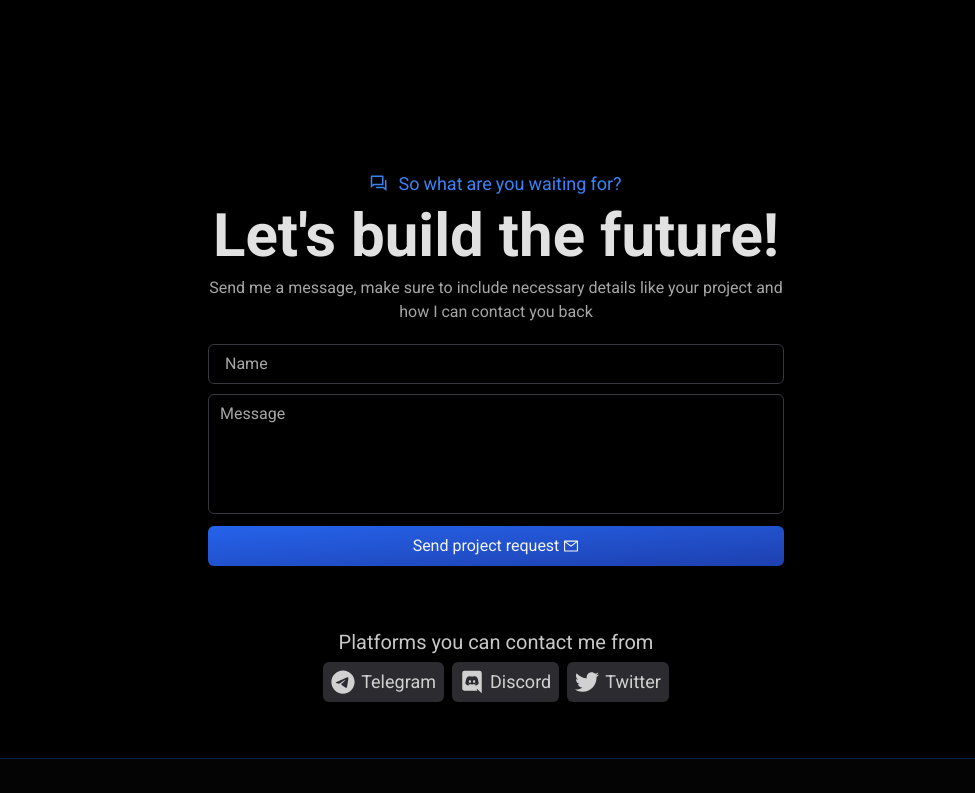
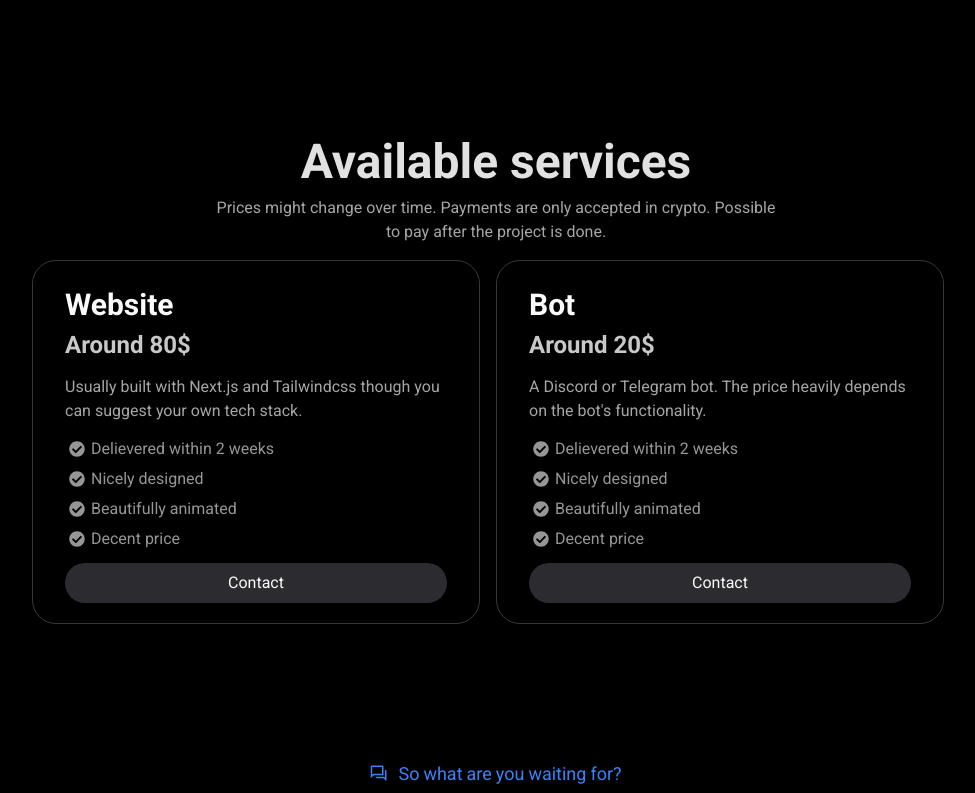
Before and after one commit to Humboorgir/portfolio-v3, a Next.js app: page / in a window 1280 px wide. Shown: the part 3100-3893 px from the top of the page, without its empty margins (144-1119 px from the left). Built offline with nearby package versions, Linux system fonts and the light colour scheme.

Commit message:
feat(home): implement pricing section

```diff
--- a/src/components/home/contact-section/index.tsx
+++ b/src/components/home/contact-section/index.tsx
@@ -0,0 +1 @@
+export { default } from "./contact-section";
--- /dev/null
+++ b/src/components/home/pricing-section/index.tsx
@@ -0,0 +1 @@
+export { default } from "./pricing-section";
--- /dev/null
+++ b/src/components/home/pricing-section/pricing-section.tsx
@@ -0,0 +1,69 @@
+import Container from "@/components/ui/container";
+import Column from "@/components/ui/column";
+import Text from "@/components/ui/text";
+import Row from "@/components/ui/row";
+
+import { FaCheckCircle as Check } from "react-icons/fa";
+import Button from "@/components/ui/button";
+
+const PricingSection = () => {
+  const plans = [
+    {
+      name: "Website",
+      description:
+        "Usually built with Next.js and Tailwindcss though you can suggest your own tech stack.",
+      perks: ["Delievered within 2 weeks", "Nicely designed", "Beautifully animated", "Decent price"],
+      price: "Around 80",
+    },
+    {
+      name: "Bot",
+      description: "A Discord or Telegram bot. The price heavily depends on the bot's functionality.",
+      perks: ["Delievered within 2 weeks", "Nicely designed", "Beautifully animated", "Decent price"],
+      price: "Around 20",
+    },
+  ];
+  return (
+    <Container className="flex flex-col items-center mb-24">
+      <Text className="text-foreground/90" variant="h2">
+        Available services
+      </Text>
+      <Text className="max-w-xl text-center mb-4" variant="p">
+        Prices might change over time. Payments are only accepted in crypto. Possible to pay after the
+        project is done.
+      </Text>
+      <Row className="flex-wrap">
+        {plans.map((plan, i) => {
+          return (
+            <Column
+              items="start"
+              className="border border-ring py-5 px-8 rounded-3xl max-w-md text-left mb-4 md:mb-0 md:mr-4"
+              key={i}>
+              <Text className="mb-0" variant="h3">
+                {plan.name}
+              </Text>
+              <Text className="mb-3 text-xl md:text-2xl text-foreground/80" variant="h3">
+                {plan.price}$
+              </Text>
+              <Text className="mb-3" variant="p">
+                {plan.description}
+              </Text>
+              {plan.perks.map((perk, i) => {
+                return (
+                  <Text className="flex items-center text-foreground/60 mb-1 ml-1" variant="lead">
+                    <Check className="mr-1.5" />
+                    {perk}
+                  </Text>
+                );
+              })}
+              <Button className="mt-2 w-full rounded-[20px]" variant="secondary">
+                Contact
+              </Button>
+            </Column>
+          );
+        })}
+      </Row>
+    </Container>
+  );
+};
+
+export default PricingSection;
--- a/src/pages/index.tsx
+++ b/src/pages/index.tsx
@@ -2,7 +2,8 @@ import HomeLayout from "@/layouts/home-layout";
 import HeroSection from "@/components/home/hero-section";
 import ExperienceSection from "@/components/home/experience-section";
 import ProjectsSection from "@/components/home/projects-section";
-import ContactSection from "@/components/home/contact-section/contact-section";
+import PricingSection from "@/components/home/pricing-section";
+import ContactSection from "@/components/home/contact-section";
 
 const Home = () => {
   return (
@@ -12,6 +13,8 @@ const Home = () => {
       <ExperienceSection />
 
       <ProjectsSection />
+
+      <PricingSection />
 
       <ContactSection />
     </div>
```
